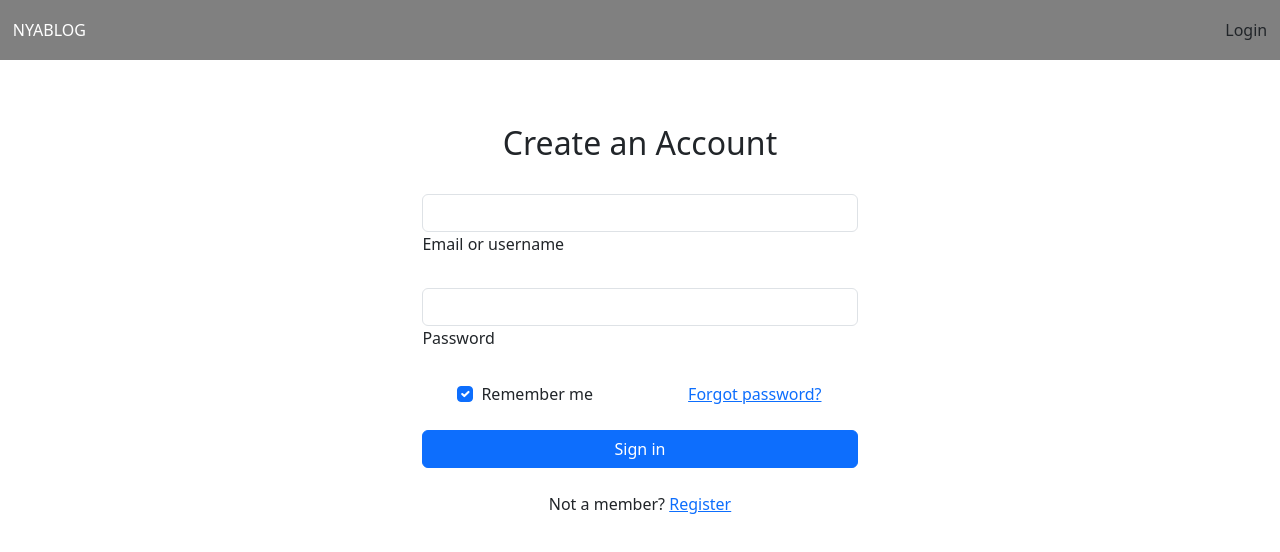
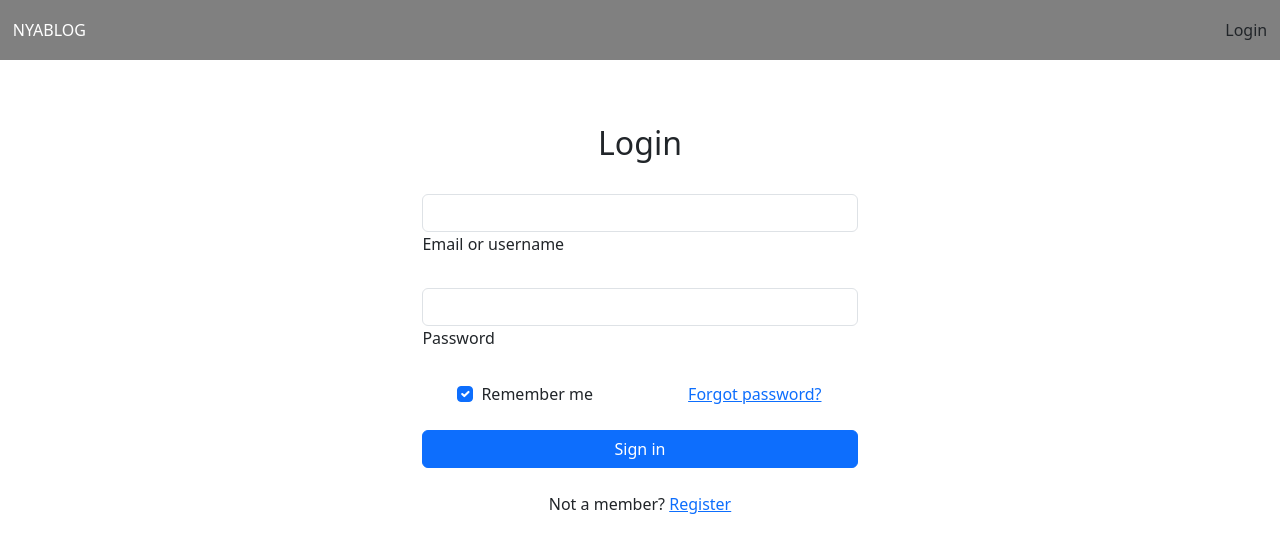
Before and after one commit to Teemu671/NYAblog, a website: page html/login.html in a window 1280 px wide. Drawn offline with nearby package versions, Linux system fonts and the light colour scheme.

Commit message:
Small Copy-paste error fix

```diff
--- a/html/login.html
+++ b/html/login.html
@@ -21,7 +21,7 @@
 
   <div class="login-content">
     <div class="tab-pane fade show active" id="login" role="tabpanel" aria-labelledby="tab-login">
-      <h2 class="login-title">Create an Account</h2>
+      <h2 class="login-title">Login</h2>
       <form>
         <!-- Email input -->
         <div data-mdb-input-init class="form-outline mb-4">
```
